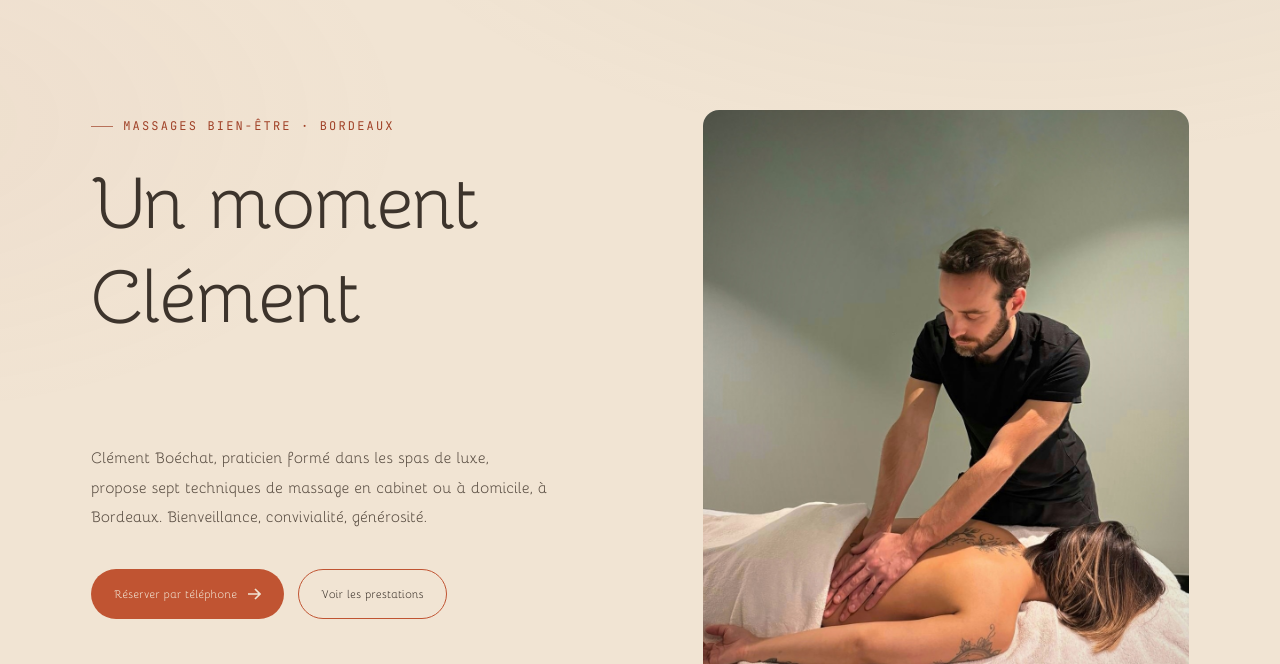
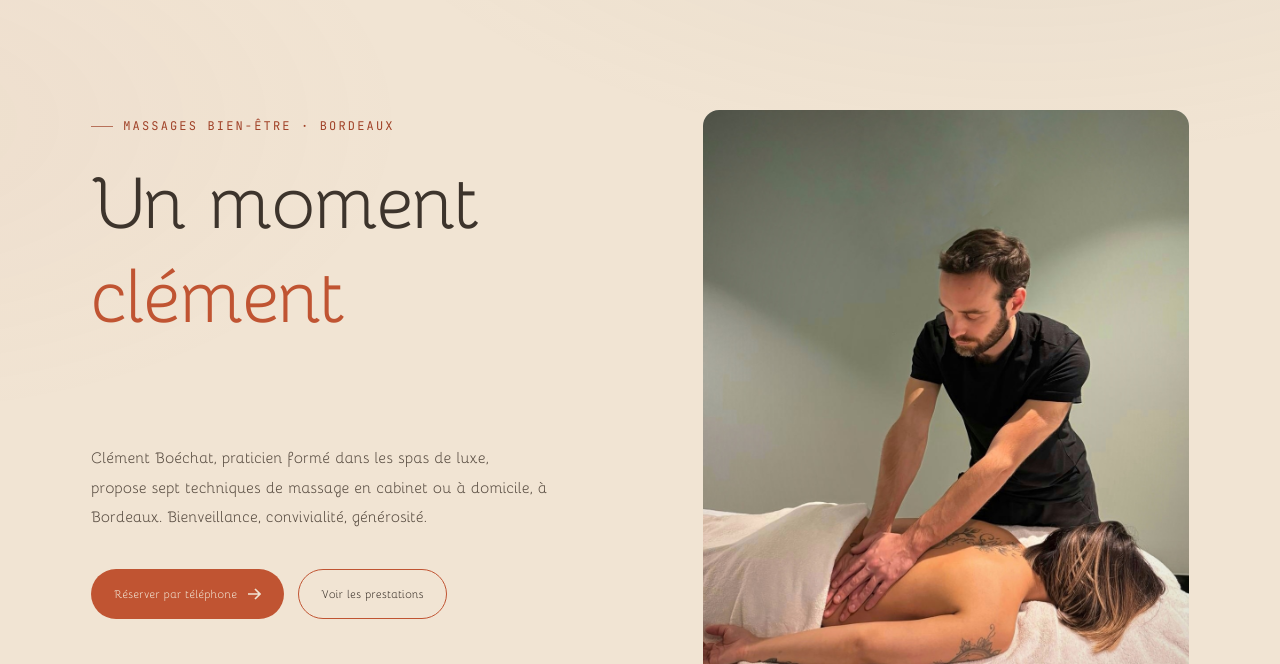
Before and after one commit to gchuinard/gotyeah-clement, a plain HTML site: page index.html in a window 1280 px wide. Shown: the part 118-782 px from the top of the page. Drawn offline with Linux system fonts and the light colour scheme.

Commit message:
style: update hero section heading for improved visual emphasis
Changed the heading text in the hero section of index.html to use a colored span for "clément," enhancing visual appeal and consistency with design elements.

```diff
--- a/index.html
+++ b/index.html
@@ -141,7 +141,7 @@
             <div class="hero-copy-top">
               <div class="eyebrow reveal">Massages bien-être · Bordeaux</div>
               <h1 class="reveal delay-1" style="margin-top: 20px">
-                Un moment<br />Clément
+                Un moment<br /><span style="color: var(--accent)">clément</span>
               </h1>
             </div>
 
--- a/styles.css
+++ b/styles.css
@@ -213,6 +213,7 @@ nav.topbar.scrolled {
   font-size: 20px;
   letter-spacing: 0;
   color: var(--bark);
+  line-height: 0.9;
 }
 .brand-mark {
   width: 34px;
```
